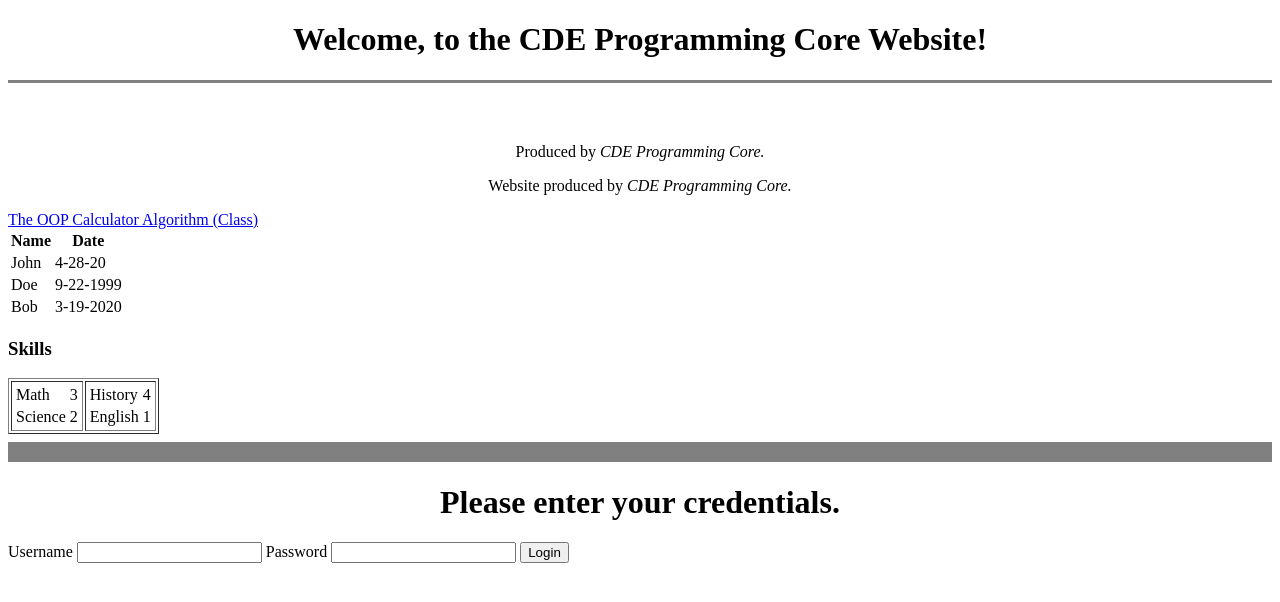
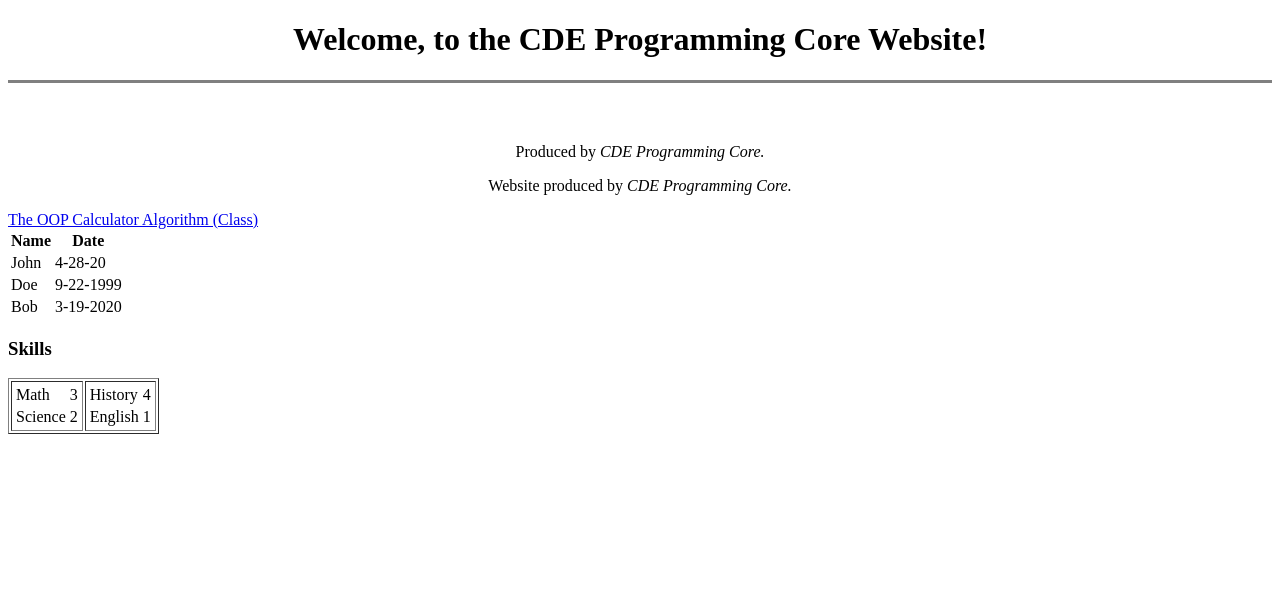
Before and after one commit to cdecde57/PMDAS-Python-Class, a plain HTML site: page index.html in a window 1280 px wide. Drawn offline with Linux system fonts and the light colour scheme.

Commit message:
Removed the testing form.

```diff
--- a/index.html
+++ b/index.html
@@ -75,17 +75,7 @@
       </tr>
     </tbody>
   </table>
-<hr size="20" noshade>
-<h1 style="text-align:center">Please enter your credentials.</h1>
 
-<form class="" action="mailto:cdecde56@gmail.com" method="post" enctype="text/plain">
-<label>Username</label>
-<input type="text" name="user" value="">
-<label>Password</label>
-<input type="password" name="pass" value="">
-<input type="submit" name="submit" value="Login">
-
-</form>
 
 
 
```
